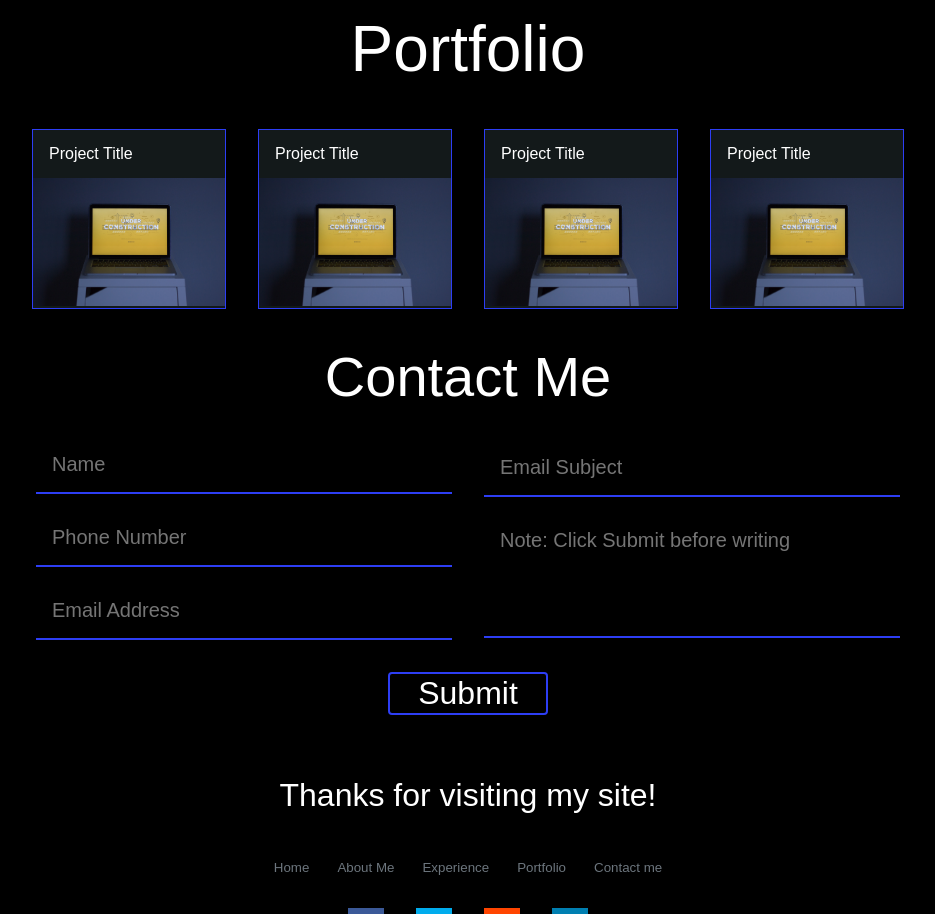
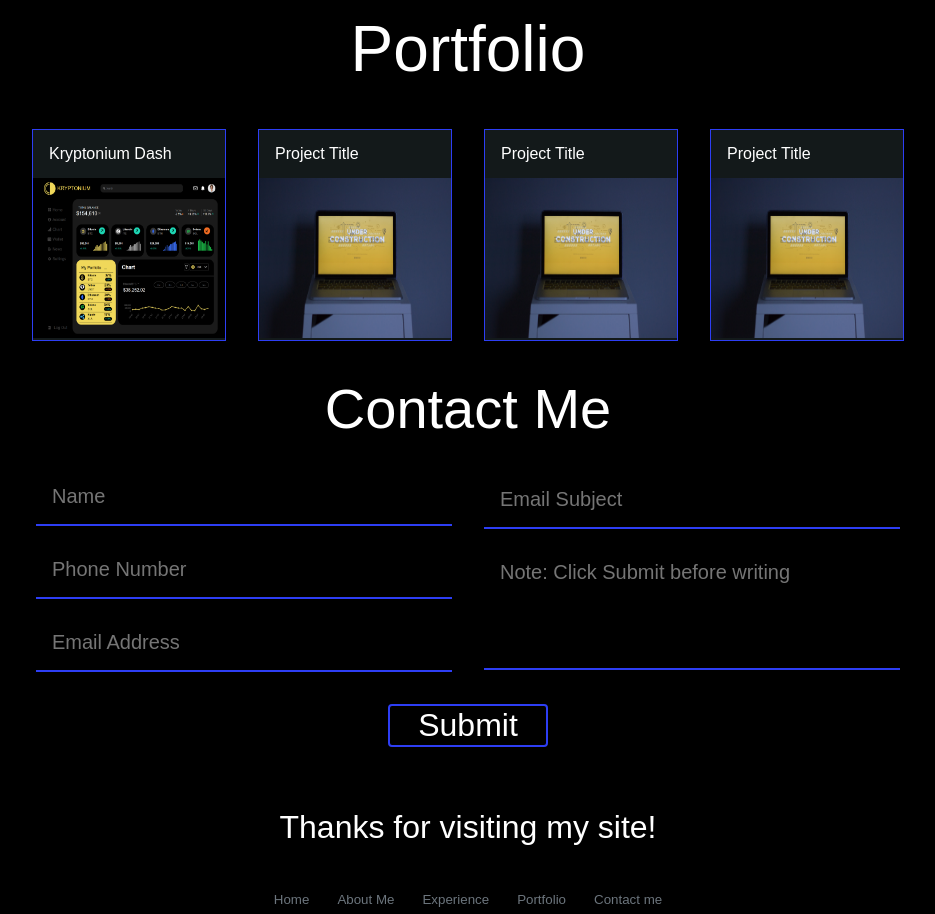
Before and after one commit to joshuahector86/professional_site_2023, a React (Vite) app: page / in a window 1280 px wide. Shown: the part 2740-3654 px from the top of the page, without its empty margins (172-1107 px from the left). Built offline with nearby package versions, Linux system fonts and the light colour scheme.

Commit message:
adding kryptonium dash project to portfolio

```diff
--- a/src/Components/Portfolio/Portfolio.jsx
+++ b/src/Components/Portfolio/Portfolio.jsx
@@ -12,14 +12,36 @@ function Portfolio() {
   function handleSubmit() {
     openDialog();
   }
+  // Avoids security issue with just using '_blank'
+  const OpenURLInNewTab = (url) => {
+    const newWindow = window.open(url, "_blank", "noopener,noreferrer");
+    if (newWindow) newWindow.opener = null;
+  };
+
+  // URL onClcik functions
+  function ToKryptoniumDash() {
+    OpenURLInNewTab(
+      "https://joshuahector86.github.io/crypto-dashboard-remake/"
+    );
+  }
+
   return (
     <div id="portfolio" className="portfolio">
       <div className="portfolio-title">Portfolio</div>
-      <div onClick={handleSubmit} className="portfolio-component-container">
-        <FirstProject />
-        <SecondProject />
-        <SecondProject />
-        <SecondProject />
+      <div className="portfolio-component-container">
+        <div onClick={ToKryptoniumDash}>
+          <FirstProject />
+        </div>
+        <div onClick={handleSubmit}>
+          <SecondProject />
+        </div>
+
+        <div onClick={handleSubmit}>
+          <SecondProject />
+        </div>
+        <div onClick={handleSubmit}>
+          <SecondProject />
+        </div>
       </div>
       {WIPDialogOpen ? <WorkInProgressDialog /> : null}
     </div>
--- a/src/Components/Portfolio/PortfolioComponent/PortfolioComponent.jsx
+++ b/src/Components/Portfolio/PortfolioComponent/PortfolioComponent.jsx
@@ -1,12 +1,12 @@
 import "./PortfolioComponent.scss";
 
 import construction_image from "../../../assets/under_construction_image.jpg";
-
+import kryptoo_dash_image from "../../../assets/kryptoniumDash.png";
 function FirstProject() {
   return (
     <div className="project-box">
-      <div className="project-title">Project Title</div>
-      <img src={construction_image} alt="under-construction-image-here" />
+      <div className="project-title">Kryptonium Dash</div>
+      <img src={kryptoo_dash_image} alt="under-construction-image-here" />
     </div>
   );
 }
--- a/src/Components/Portfolio/PortfolioComponent/PortfolioComponent.scss
+++ b/src/Components/Portfolio/PortfolioComponent/PortfolioComponent.scss
@@ -10,6 +10,7 @@
   }
   img {
     width: 15rem;
+    height: 10rem;
     max-width: 20rem;
   }
 }
```
Also changed, not shown: src/assets/kryptoniumDash.png (added).
